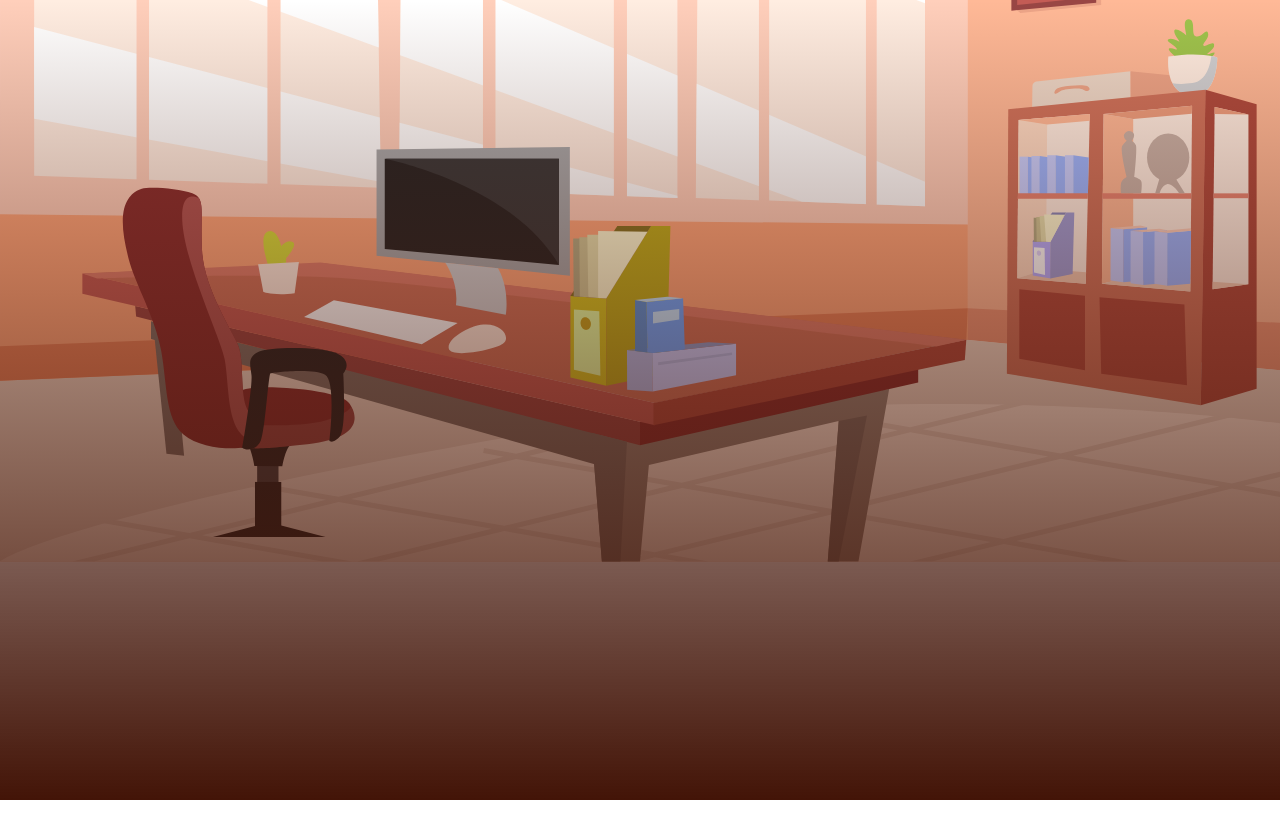
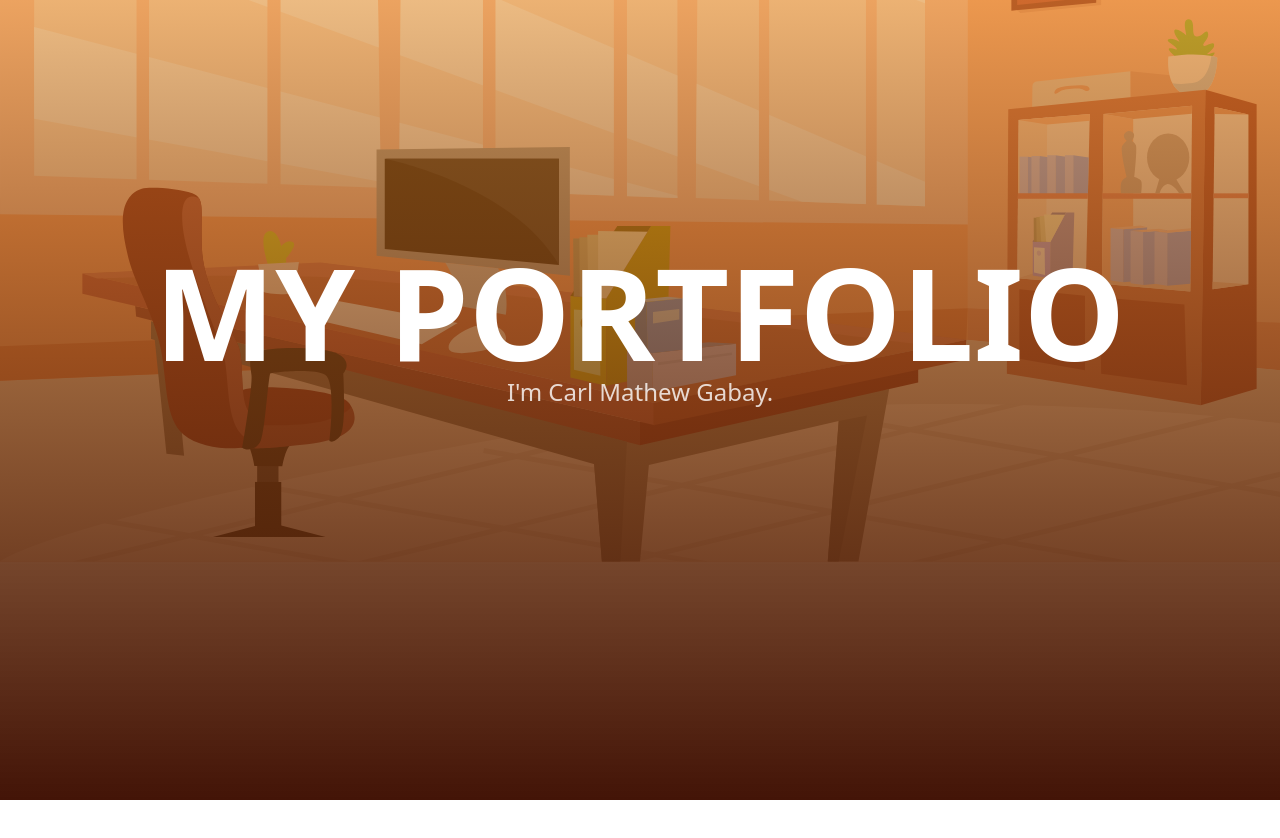
Before and after one commit to CarlM-69/portfolio, a React (Vite) app: page /#/Welcome/ in a window 1280 px wide. Shown: the top 838 px of the page. Before the commit the page ends 800 px from the top, so only its background shows below. Built offline with nearby package versions, Linux system fonts and the light colour scheme.

Commit message:
homepage changes

```diff
--- a/src/pages/Welcome/Welcome.css
+++ b/src/pages/Welcome/Welcome.css
@@ -14,15 +14,36 @@
 	}
 
 	.bg {
-		@apply fixed top-0 w-screen h-[500vh];
-		@apply bg-[url('/background.svg')] bg-cover bg-no-repeat bg-fixed;
+		@apply fixed top-0 w-screen h-screen z-[-999];
+		@apply bg-[url('/background.svg')] bg-cover bg-no-repeat;
 
 		@apply md:!bg-[center_-36.5vh]; /* desktop */
 		@apply bg-[-12vh]; /* mobile */
 	}
 
 	.bg-gradient {
-		@apply absolute top-0 w-full h-screen z-[-999];
-		@apply bg-gradient-to-t from-orange-950 to-transparent;
+		@apply absolute top-0 w-full h-screen;
+		@apply bg-gradient-to-t from-orange-950 to-amber-600/50;
+	}
+
+	.container {
+		@apply relative w-full h-screen py-10 z-[10];
+	}
+
+	.container:nth-of-type(1) {
+		@apply flex items-center flex-col;
+		@apply mt-52;
+	}
+
+	.container:nth-of-type(1) .main-title {
+		@apply text-9xl font-bold text-white uppercase;
+	}
+
+	.container:nth-of-type(1) .main-subtitle {
+		@apply text-2xl font-light text-white/80;
+	}
+
+	.container:nth-of-type(2) {
+		@apply bg-white;
 	}
 }
--- a/src/pages/Welcome/Welcome.jsx
+++ b/src/pages/Welcome/Welcome.jsx
@@ -3,10 +3,18 @@ import "./Welcome.css";
 export default function Welcome() {
 	return (
 		<>
-			<div className="bg"><div className="bg-gradient" /></div>
-			<div className="nav">
+			<div className="container">
+				<span className="main-title">MY PORTFOLIO</span>
+				<span className="main-subtitle" id="subtitle">I'm Carl Mathew Gabay. </span>
 
 			</div>
+			<div className="container">
+
+			</div>
+			<div className="container">
+
+			</div>
+			<div className="bg"><div className="bg-gradient" /></div>
 		</>
 	)
 };
```
